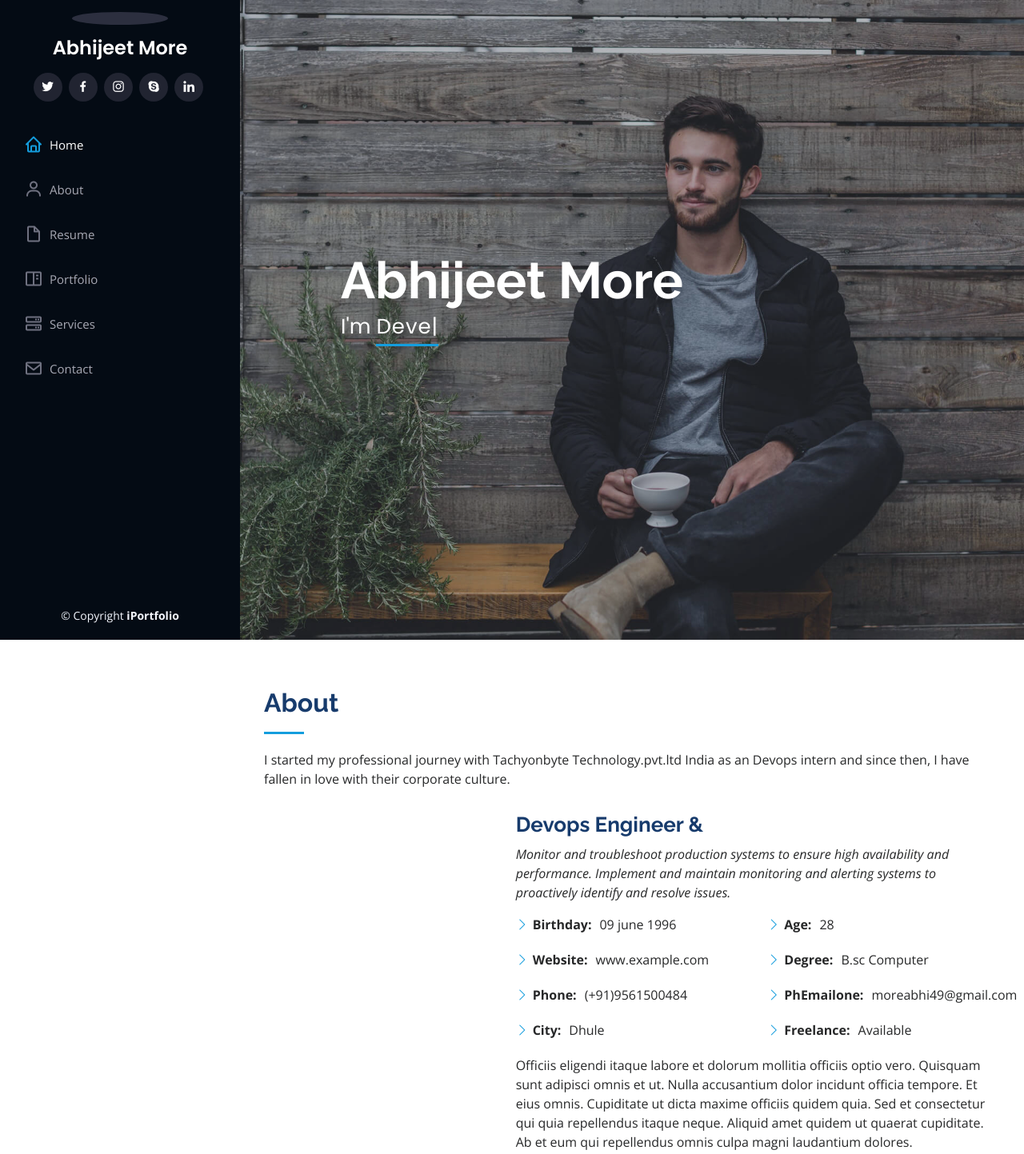
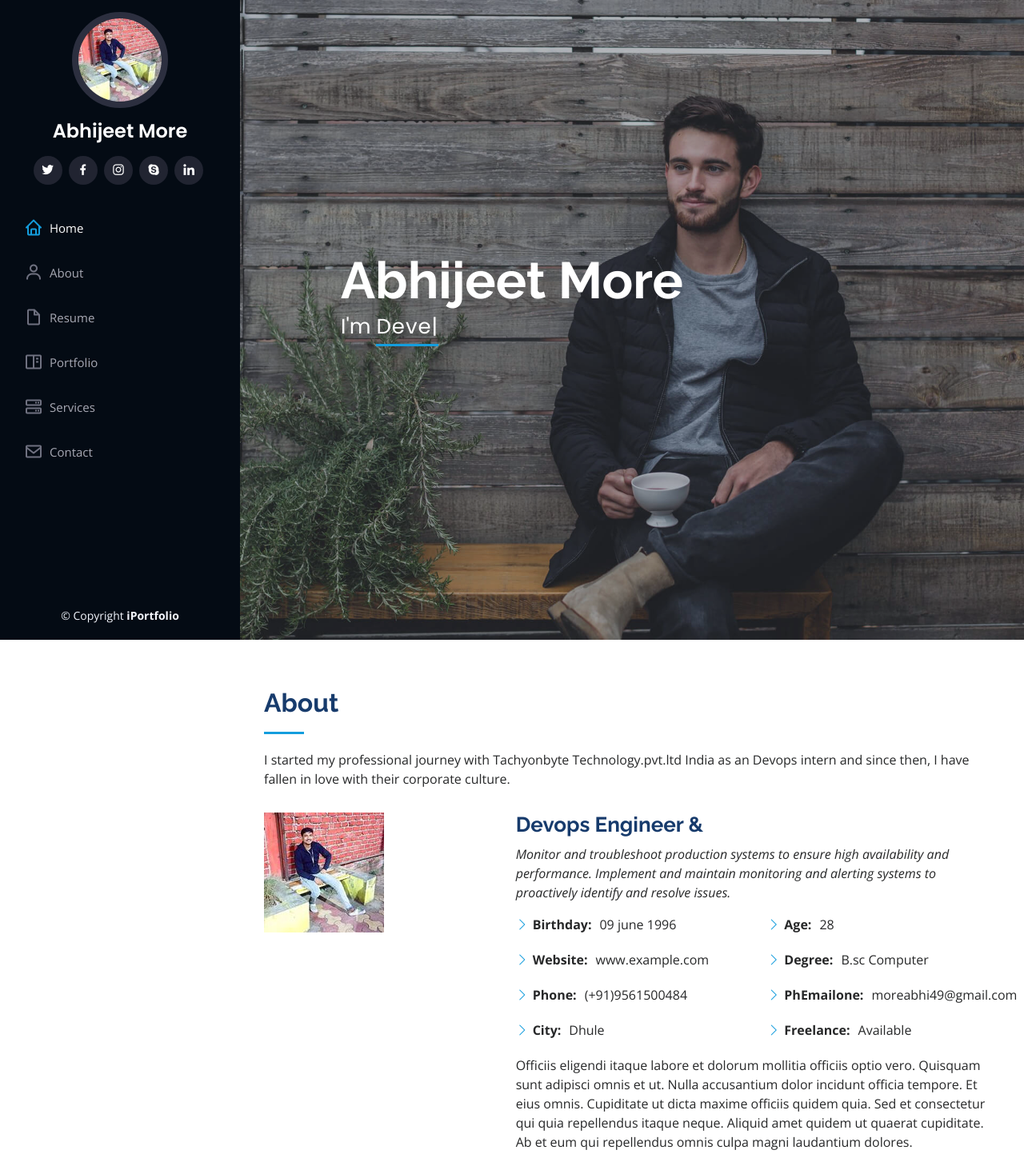
Before and after one commit to mabhi49/mabhi49.github.io, a plain HTML site: page index.html in a window 1280 px wide. Shown: the top 1443 px of the page at 80% size. Drawn offline with nearby package versions, Linux system fonts and the light colour scheme.

Commit message:
new image added

```diff
--- a/index.html
+++ b/index.html
@@ -46,7 +46,7 @@
     <div class="d-flex flex-column">
 
       <div class="profile">
-        <img src="assets/img/profile-img.jpg" alt="" class="img-fluid rounded-circle">
+        <img src="assets/img/abhi.jpg" alt="" class="img-fluid rounded-circle">
         <h1 class="text-light"><a href="index.html">Abhijeet More</a></h1>
         <div class="social-links mt-3 text-center">
           <a href="#" class="twitter"><i class="bx bxl-twitter"></i></a>
@@ -91,7 +91,7 @@
 
         <div class="row">
           <div class="col-lg-4" data-aos="fade-right">
-            <img src="assets/img/profile-img.jpg" class="img-fluid" alt="">
+            <img src="assets/img/abhi.jpg" class="img-fluid" alt="">
           </div>
           <div class="col-lg-8 pt-4 pt-lg-0 content" data-aos="fade-left">
             <h3>Devops Engineer &amp; </h3>
```
Also changed, not shown: inner-page.html (+1 -1 lines), portfolio-details.html (+2 -2 lines).
